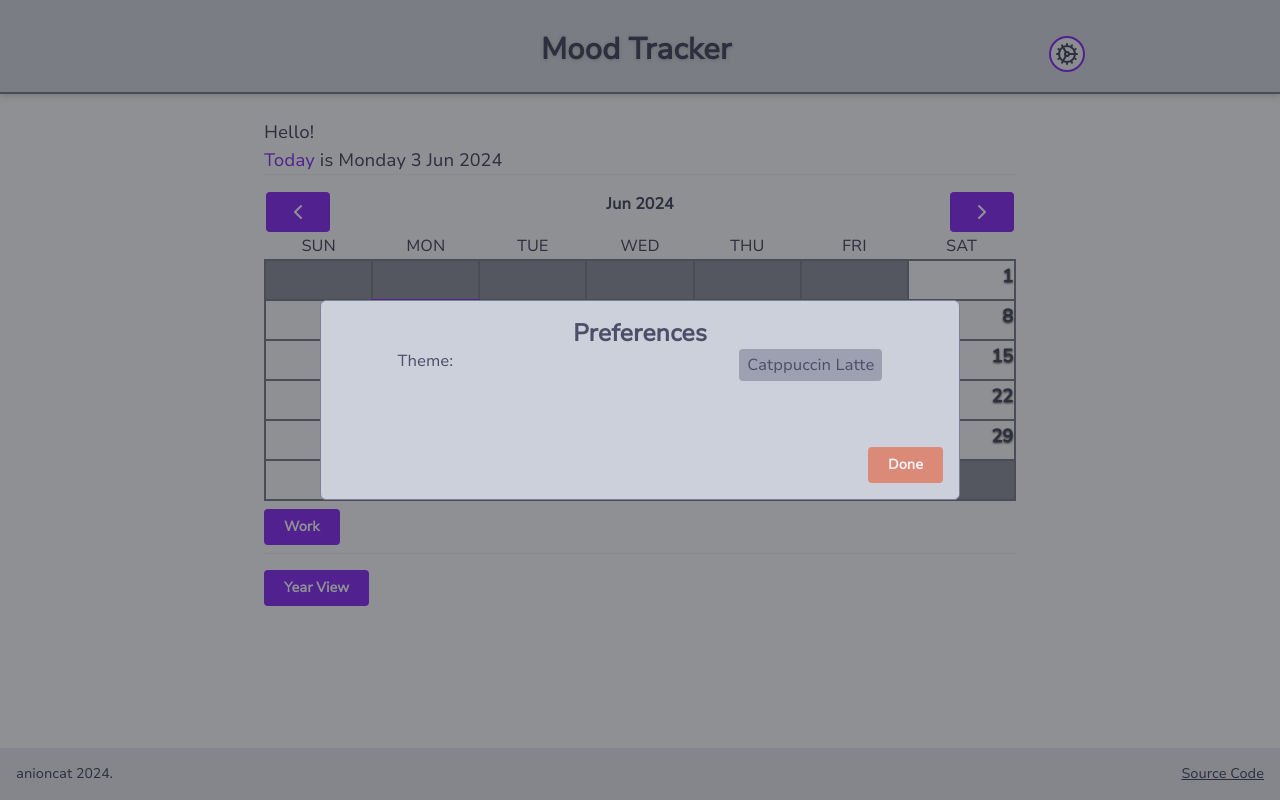
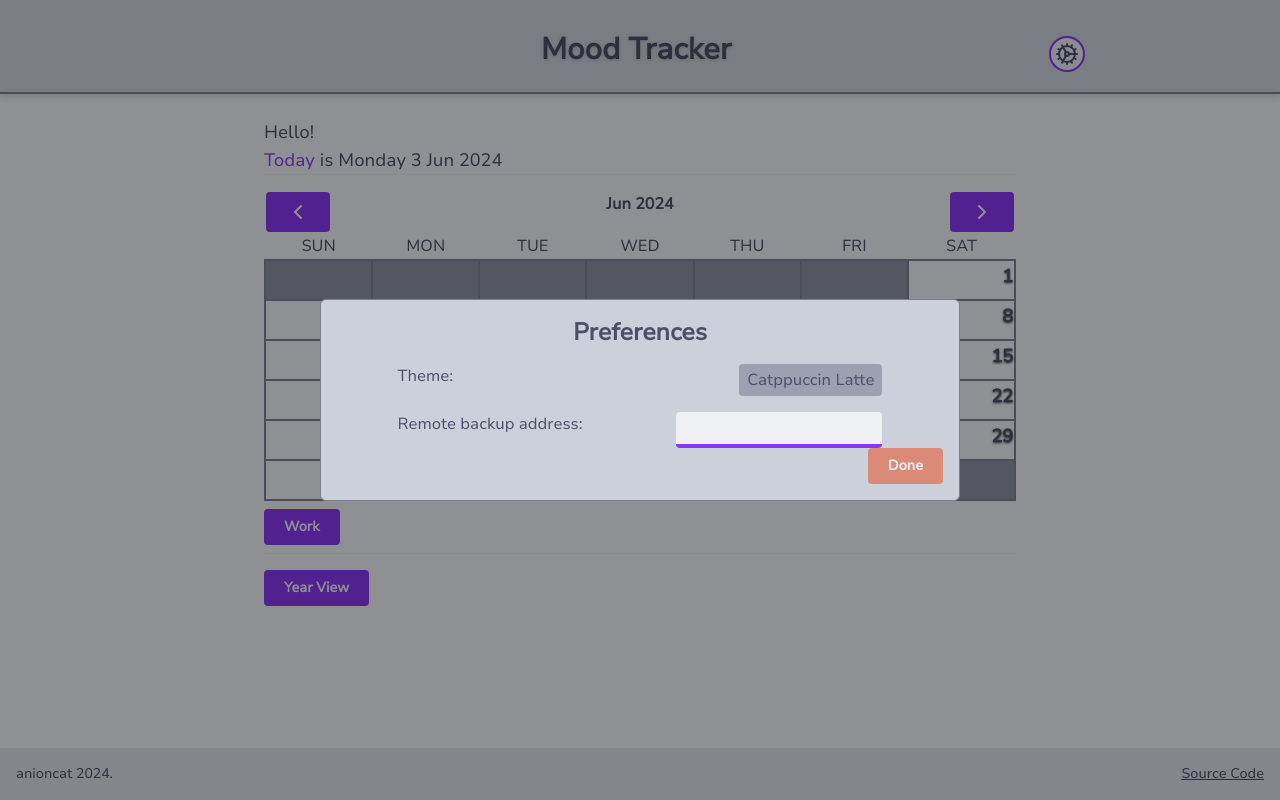
Before and after one commit to anioncat/habit-tracker, a React (Vite) app in the folder frontend/: page / in a window 1280 px wide. Both pictures are taken after a click on the button 1066 px from the left and 54 px from the top of the page. Built offline with nearby package versions, Linux system fonts and the light colour scheme.

Commit message:
Add preference item for backup addr

```diff
--- a/frontend/public/appStyle.css
+++ b/frontend/public/appStyle.css
@@ -652,6 +652,14 @@ html {
   margin-top: auto;
 }
 
+.mb-4 {
+  margin-bottom: 1rem;
+}
+
+.mt-4 {
+  margin-top: 1rem;
+}
+
 .box-border {
   box-sizing: border-box;
 }
@@ -959,6 +967,10 @@ html {
   padding: 1rem;
 }
 
+.p-0 {
+  padding: 0px;
+}
+
 .px-2 {
   padding-left: 0.5rem;
   padding-right: 0.5rem;
@@ -998,6 +1010,10 @@ html {
 
 .text-center {
   text-align: center;
+}
+
+.text-right {
+  text-align: right;
 }
 
 .text-2xl {
--- a/frontend/src/components/PreferenceDialog/PreferenceDialog.tsx
+++ b/frontend/src/components/PreferenceDialog/PreferenceDialog.tsx
@@ -1,11 +1,15 @@
 import { useMemo } from 'react'
 import { DEFAULT_THEME, themes } from '../../config'
 import { applyTheme } from '../../config/styles/utils'
-import { usePreferenceStore } from '../../stores/usePreferenceStore'
+import {
+  Preferences,
+  usePreferenceStore,
+} from '../../stores/usePreferenceStore'
 import { dekebabName, dekebabNames } from '../../util/dekebabName'
 import Dialog from '../Dialog'
 import Dropdown, { DropdownItem } from '../Dropdown'
 import { PreferenceItem } from './PreferenceItem'
+import { PreferenceInput } from './PreferenceInput'
 
 const PreferenceDialog = ({
   isOpen,
@@ -48,6 +52,17 @@ const PreferenceDialog = ({
           label={dekebabName(currentTheme)}
           items={themeDropdownItems}></Dropdown>
       </PreferenceItem>
+      <PreferenceItem label="Remote backup address:">
+        <PreferenceInput
+          value={prefs.backupAddr}
+          commit={(backupAddrVal: string) => {
+            const newPrefs: Preferences = {
+              ...prefs,
+              backupAddr: backupAddrVal,
+            }
+            prefs.set(newPrefs)
+          }}></PreferenceInput>
+      </PreferenceItem>
     </Dialog>
   )
 }
--- /dev/null
+++ b/frontend/src/components/PreferenceDialog/PreferenceInput.tsx
@@ -0,0 +1,23 @@
+import { useState } from 'react'
+import { AppStyle } from '../../config/style'
+
+export const PreferenceInput = ({
+  value,
+  commit,
+}: {
+  value: string
+  commit: (newBackupAddr: string) => void
+}) => {
+  const [backupAddrVal, setBackupAddrVal] = useState(value)
+
+  return (
+    <input
+      key={'pref-backup'}
+      className={`resize-none border-b-4 ${AppStyle.primaryBorder} ${AppStyle.whiteBg} rounded p-1 text-right`}
+      value={backupAddrVal}
+      onChange={(e) => {
+        setBackupAddrVal(e.target.value)
+      }}
+      onBlur={() => commit(backupAddrVal)}></input>
+  )
+}
--- a/frontend/src/components/PreferenceDialog/PreferenceItem.tsx
+++ b/frontend/src/components/PreferenceDialog/PreferenceItem.tsx
@@ -8,7 +8,7 @@ export const PreferenceItem = ({
   children: ReactNode
 }) => {
   return (
-    <div className="flex flex-row justify-between w-full">
+    <div className="flex flex-row justify-between w-full mt-4">
       <span>{label}</span>
       {pref}
     </div>
--- a/frontend/src/stores/usePreferenceStore.ts
+++ b/frontend/src/stores/usePreferenceStore.ts
@@ -1,8 +1,9 @@
 import { create, StoreApi } from 'zustand'
 import { persist } from 'zustand/middleware'
 
-interface Preferences {
+export interface Preferences {
   theme: string
+  backupAddr: string
 }
 
 interface PreferenceStore extends Preferences {
@@ -13,6 +14,7 @@ export const usePreferenceStore = create<PreferenceStore>()(
   persist(
     (set: StoreApi<PreferenceStore>['setState']) => ({
       theme: '',
+      backupAddr: '',
       set: (preferences: Preferences) => set(preferences),
     }),
     { name: 'mood-tracker-preferences' }
```
